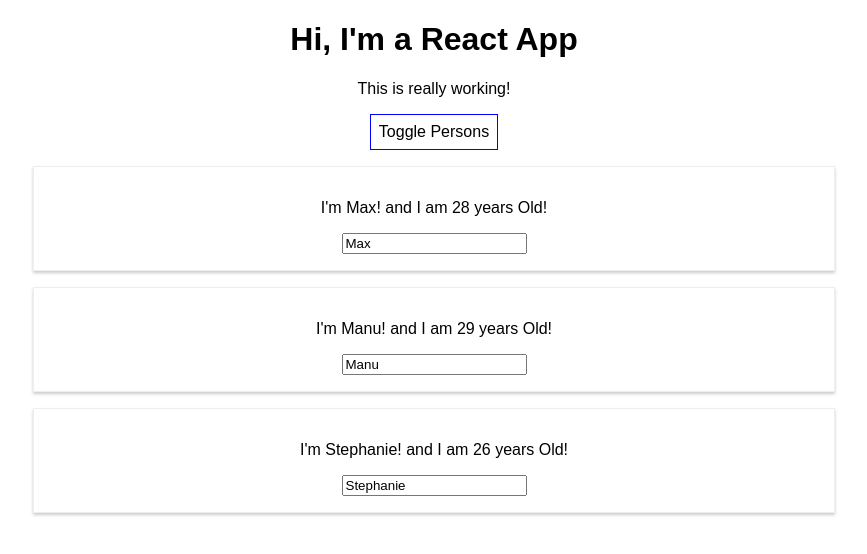
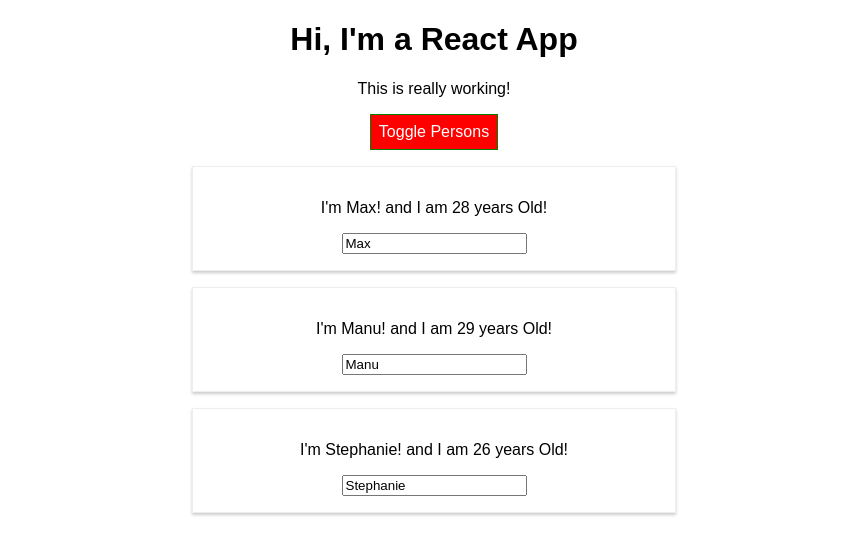
Before and after one commit to noszczykmichal/react-project, a React (Create React App) app: page / in a window 1280 px wide. Both pictures are taken after a click on the button "Toggle Persons". Shown: the top 554 px of the page, without its empty margins (206-1073 px from the left). Built offline with nearby package versions, Linux system fonts and the light colour scheme.

Commit message:
dynamic css added-styled components

```diff
--- a/package.json
+++ b/package.json
@@ -3,9 +3,11 @@
   "version": "0.1.0",
   "private": true,
   "dependencies": {
+    "radium": "^0.26.0",
     "react": "^16.13.1",
     "react-dom": "^16.13.1",
-    "react-scripts": "1.1.5"
+    "react-scripts": "1.1.5",
+    "styled-components": "^5.2.0"
   },
   "scripts": {
     "start": "react-scripts start",
--- a/src/App.css
+++ b/src/App.css
@@ -1,3 +1,11 @@
 .App {
   text-align: center;
 }
+
+.red{
+  color: red;
+}
+
+.bold{
+  font-weight: bold;
+}
--- a/src/App.js
+++ b/src/App.js
@@ -1,6 +1,19 @@
 import React, { Component } from 'react';
 import './App.css';
+import styled from 'styled-components';
 import Person from './Person/Person';
+
+const StyledButton= styled.button`
+  background-color: ${props=> props.alt? 'red' : 'green'};
+  color: white;
+  font: inherit;
+  border: 1px solid green;
+  padding: 8px;
+  cursor: pointer;
+  &:hover {
+  background-color: ${props=> props.alt? 'salmon' : 'lightgreen'};
+  color: black;
+`;
 
 class App extends Component {
   state = {
@@ -43,13 +56,18 @@
   }
 
   render() {
-    const style = {
-      backgroundColor: 'white',
-      font: 'inherit',
-      border: '1px solid blue',
-      padding: '8px',
-      cursor: 'pointer'
-    };
+    // const style = {
+    //   backgroundColor: 'green',
+    //   color: 'white',
+    //   font: 'inherit',
+    //   border: '1px solid green',
+    //   padding: '8px',
+    //   cursor: 'pointer',
+    //   ':hover': {
+    //     backgroundColor: 'lightgreen',
+    //     color: 'black'
+    //   }
+    // };
 
     let persons=null;
 
@@ -66,18 +84,36 @@
           })}
           </div>
       )
+
+      // style.backgroundColor='red';
+      // style[':hover']={
+      //   backgroundColor: 'salmon',
+      //   color: 'black'
+      // }
+      // style.border='1px solid red';
     }
 
+    let classes=[];
+
+
+    if(this.state.persons.length<=2){
+      classes.push('red');
+    }
+    if(this.state.persons.length<=1){
+      classes.push('bold');
+    }
 
     return (
+
       <div className="App">
         <h1>Hi, I'm a React App</h1>
-        <p>This is really working!</p>
-        <button
-          style={style}
-          onClick={this.togglePersonsHandler} >Toggle Persons</button>
+        <p className={classes.join(' ')}>This is really working!</p>
+        <StyledButton alt={this.state.showPersons} onClick={this.togglePersonsHandler}>
+            Toggle Persons
+        </StyledButton>
           {persons}
       </div>
+
     );
     // return React.createElement('div', {className: 'App'}, React.createElement('h1', null, 'Does this work now?'));
   }
--- a/src/Person/Person.css
+++ b/src/Person/Person.css
@@ -1,4 +1,4 @@
-.Person{
+/* .Person{
     width: 60%;
     margin: 16px auto;
     border: 1px solid #eee;
@@ -6,3 +6,9 @@
     padding: 16px;
     text-align: center;
 }
+
+@media (min-width: 500px){
+    .Person{
+        width: 450px;
+    }
+} */
--- a/src/Person/Person.js
+++ b/src/Person/Person.js
@@ -1,13 +1,35 @@
 import React from 'react';
-import './Person.css';
+import styled from 'styled-components';
+// import './Person.css';
+
+const StyledDiv=styled.div`
+
+    width: 60%;
+    margin: 16px auto;
+    border: 1px solid #eee;
+    box-shadow: 0 2px 3px #ccc;
+    padding: 16px;
+    text-align: center;
+
+
+    @media (min-width: 500px){
+    width: 450px;
+    }`;
 
 const person=(props)=>{
+
+    // const style={
+    //     '@media (min-width: 500px)':{
+    //         width: '450px'
+    //     }
+    // }
 return (
-    <div className="Person">
+    //<div className="Person" style={style}>
+    <StyledDiv>
         <p onClick={props.click}>I'm {props.name}! and I am {props.age} years Old!</p>
         <p>{props.children}</p>
         <input type="text" onChange={props.changed} value={props.name}/>
-    </div>
+    </StyledDiv>
 )
 };
 
```
Also changed, not shown: 1 other file (tests, documents, lock files or other folders).
